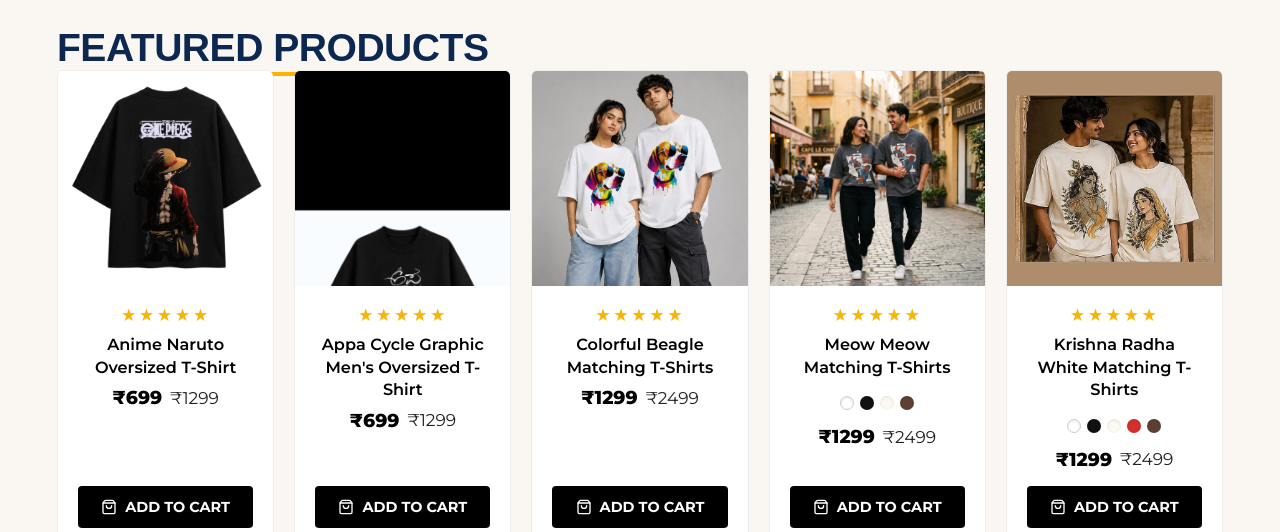
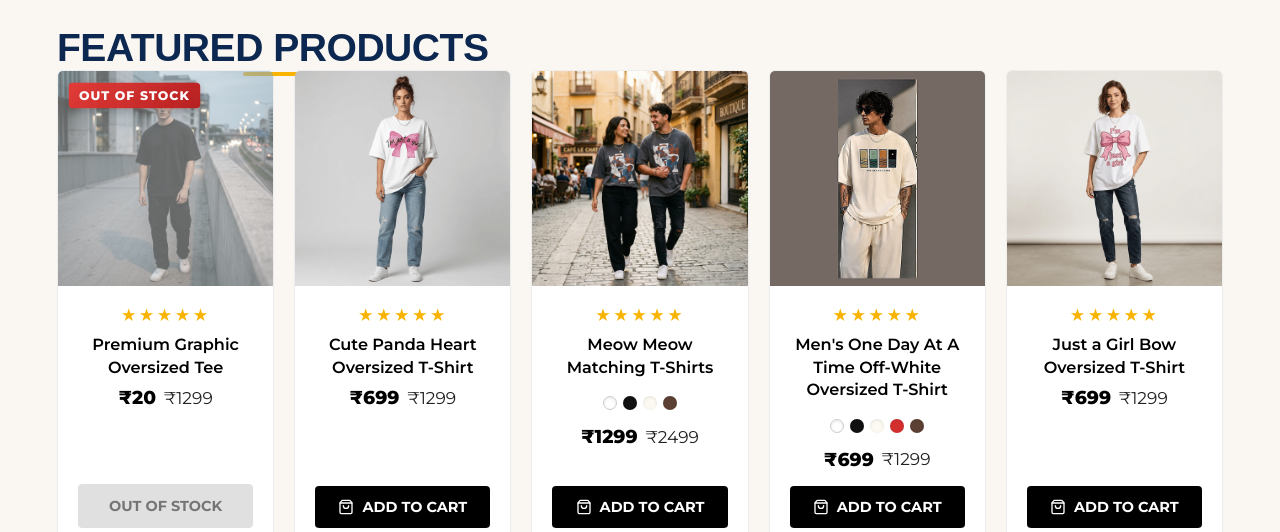
Before and after one commit to sagarbashetti15-design/namma-print-house, a React (Vite) app: page / in a window 1280 px wide. Shown: the part 2268-2800 px from the top of the page. Built offline with nearby package versions, Linux system fonts and the light colour scheme; no server answers; the database is empty.

Commit message:
UX: Mix product categories on homepage landing grid

```diff
--- a/src/components/ProductGrid.jsx
+++ b/src/components/ProductGrid.jsx
@@ -7,9 +7,26 @@ import './ProductGrid.css';
 const ProductGrid = () => {
   const { products, loading } = useCatalog();
 
-  if (loading) return null;
-  // Display newly added items and top featured items
-  const featuredProducts = products.slice(0, 12);
+  if (loading || !products) return null;
+
+  // Create a visually balanced mix of categories for the homepage
+  const men = products.filter(p => p.category === 'men' && p.id !== 'rzp_test_1');
+  const women = products.filter(p => p.category === 'women');
+  const couples = products.filter(p => p.category === 'couples');
+
+  const featuredProducts = [];
+  // Grab a mix of products to show exactly 12 items (4 rows of 3, or 3 rows of 4)
+  for (let i = 0; i < 5; i++) {
+    if (men[i]) featuredProducts.push(men[i]);
+    if (women[i]) featuredProducts.push(women[i]);
+    if (couples[i]) featuredProducts.push(couples[i]);
+  }
+  // If we don't have 12, fill the rest with whatever is new
+  const uniqueFeatured = Array.from(new Set(featuredProducts));
+  const newAdditions = products.filter(p => p.tag === 'NEW' && !uniqueFeatured.includes(p));
+
+  const finalProducts = [...uniqueFeatured, ...newAdditions].slice(0, 12);
+
   return (
     <section className="product-section">
       <div className="container">
@@ -17,7 +34,7 @@ const ProductGrid = () => {
           FEATURED <span>PRODUCTS</span>
         </h2>
         <div className="product-grid">
-          {featuredProducts.map(product => (
+          {finalProducts.map(product => (
             <ProductCard key={product.id} product={product} />
           ))}
         </div>
```
